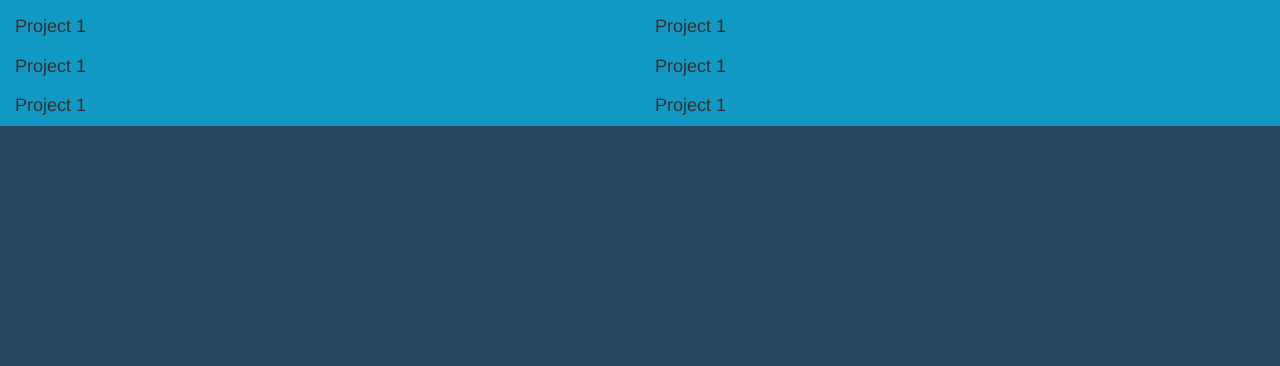
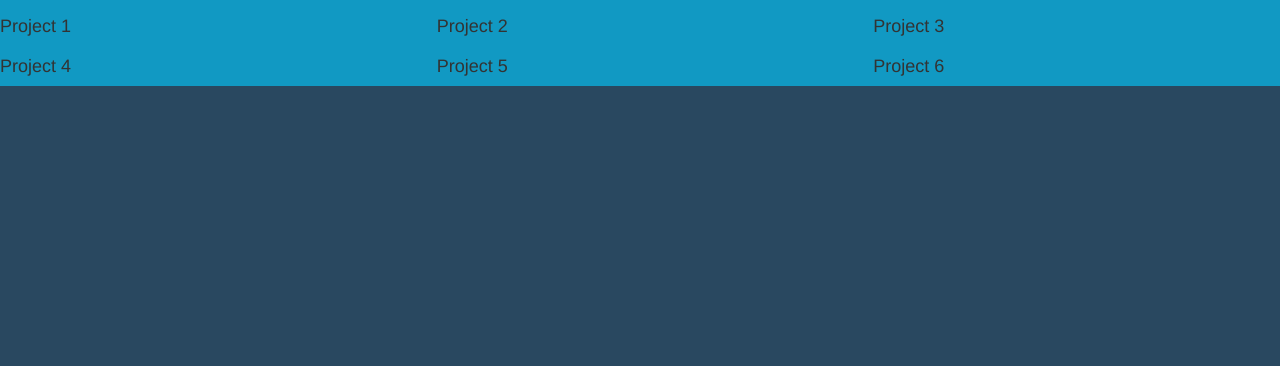
Before and after one commit to PatrickO10/PatrickO10.github.io, a website: page index.html in a window 1280 px wide. Shown: the part 434-800 px from the top of the page. Drawn offline with nearby package versions, Linux system fonts and the light colour scheme.

Commit message:
adds package.json

```diff
--- a/css/main.css
+++ b/css/main.css
@@ -17,15 +17,7 @@ nav {
     background: orange;
     color: #fff;
 }
-/*
-.menu-link {
-	color: #294860;
-}
 
-.menu-link:hover {
-	color: #fff;
-}
-*/
 footer {
     background: #294860;
     height: 400px;
@@ -69,3 +61,9 @@ li {
 .featured-works {
     background: #1199c3;
 }
+
+@media only screen and (max-width: 670px) {
+    .menu-item {
+        font: 1em Serif;
+    }
+}
--- a/index.html
+++ b/index.html
@@ -44,30 +44,33 @@
         </header>
         <!-- /header -->
         <!-- main -->
-        <main>
-            <section class="featured-works row">
-                <header class="row">
-                    <h2 class="col-xs-12">Featured Works</h2>
-                </header>
-                <!-- /header -->
-                <article class="col-xs-6">
+        <main class="featured-works row">
+            <header class="row">
+                <h2 class="col-xs-12">Featured Works</h2>
+            </header>
+            <!-- /header -->
+            <div class="row">
+                <article class="col-xs-4">
                     <h4>Project 1</h4>
                 </article>
-                <article class="col-xs-6">
-                    <h4>Project 1</h4>
+                <article class="col-xs-4">
+                    <h4>Project 2</h4>
                 </article>
-                <article class="col-xs-6">
-                    <h4>Project 1</h4>
+                <article class="col-xs-4">
+                    <h4>Project 3</h4>
                 </article>
-                <article class="col-xs-6">
-                    <h4>Project 1</h4>
+            </div>
+            <div class="row">
+                <article class="col-xs-4">
+                    <h4>Project 4</h4>
                 </article>
-                <article class="col-xs-6">
-                    <h4>Project 1</h4>
+                <article class="col-xs-4">
+                    <h4>Project 5</h4>
                 </article>
-                <article class="col-xs-6">
-                    <h4>Project 1</h4>
+                <article class="col-xs-4">
+                    <h4>Project 6</h4>
                 </article>
+            </div>
             </section>
         </main>
         <!-- main end -->
```
Also changed, not shown: js/main.js (added, +8 -0 lines), package.json (added, +25 -0 lines).
